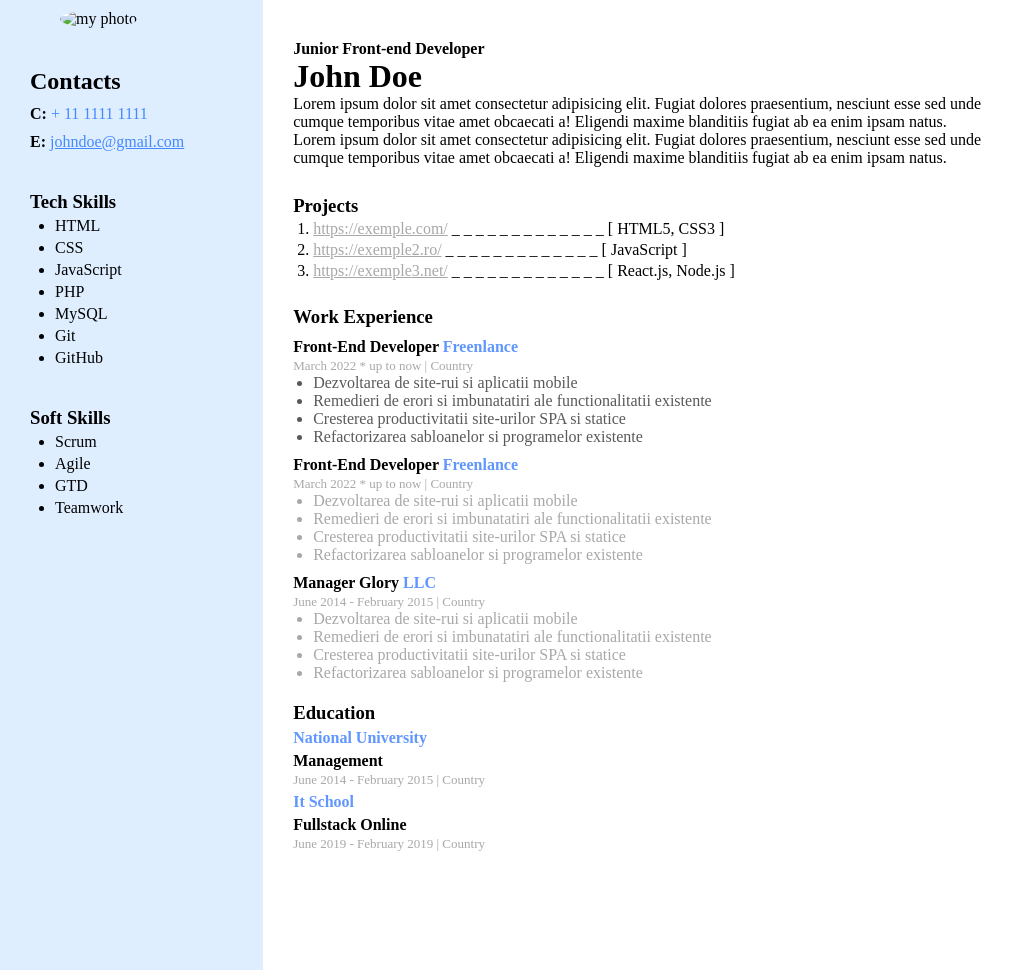
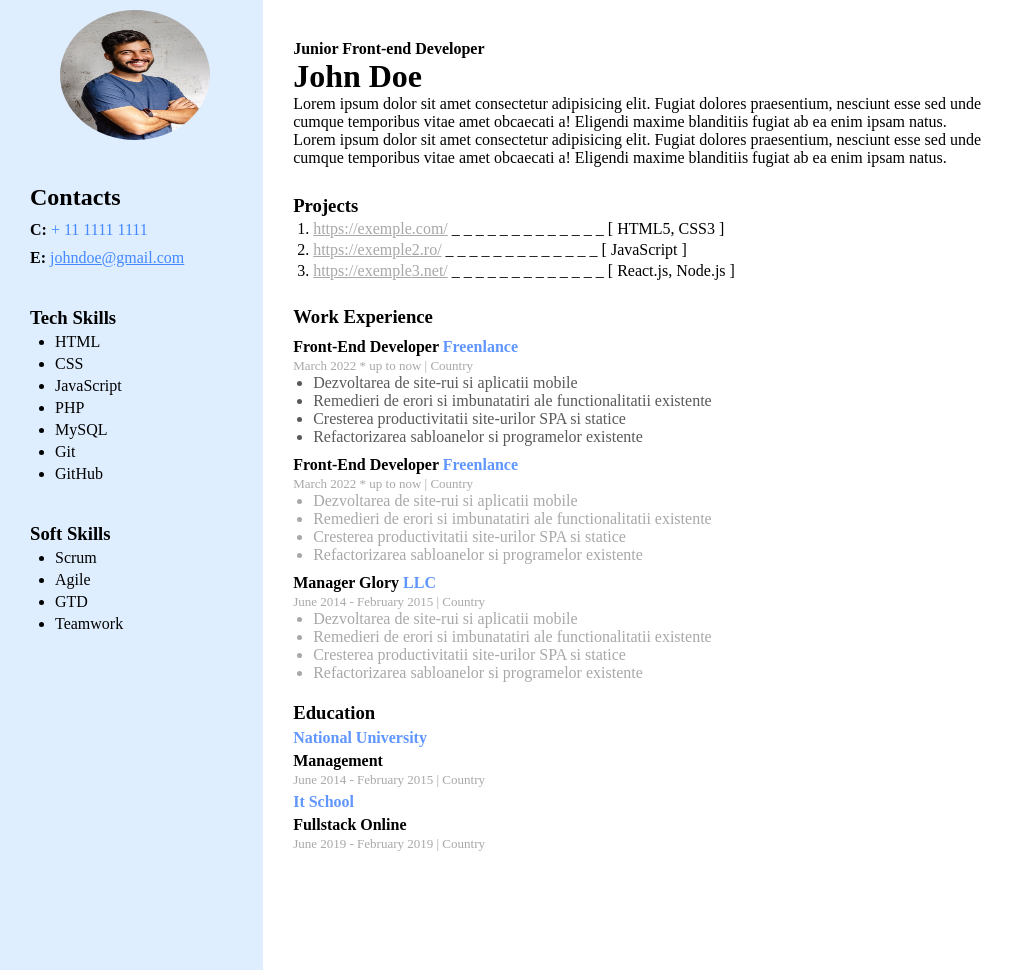
Before and after one commit to CiprianGorghiu/Sablon-CV, a plain HTML site: page index.html in a window 1280 px wide. Shown: the whole page, without its empty margins (0-1014 px from the left). Drawn offline with Linux system fonts and the light colour scheme.

Commit message:
Add files via upload

```diff
--- a/index.html
+++ b/index.html
@@ -10,7 +10,7 @@
     <div class="container">
         <div class="left-container">
             <div class="cv-photo">
-             <img src="image/profil.jpg" alt="my photo">
+             <img src="profil.jpg" alt="my photo">
             </div>
             <div class="contact">
                 <h2>Contacts</h2>
```
